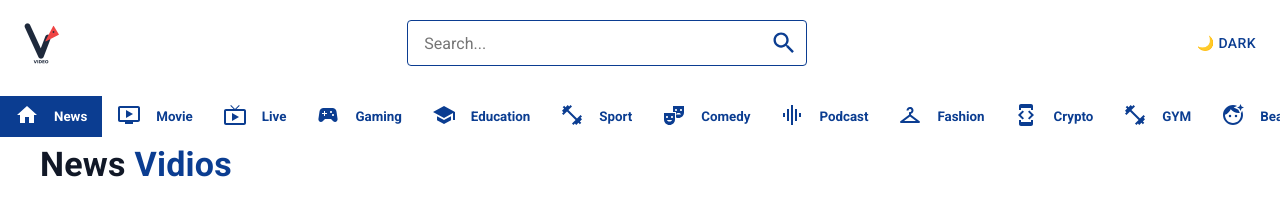
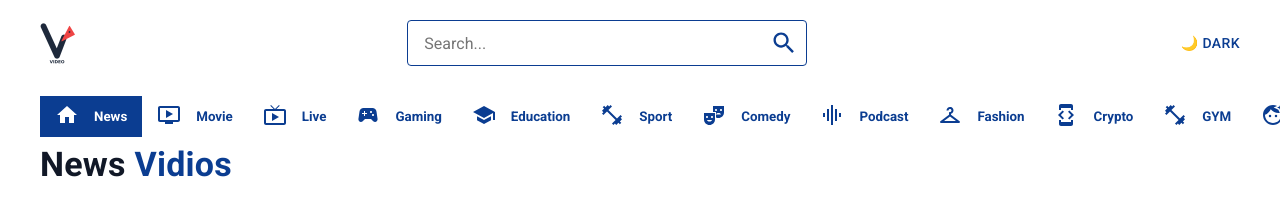
Before and after one commit to xquvonch/vonni-tube, a React (Create React App) app: page / in a window 1280 px wide. Shown: the top 197 px of the page. Built offline with nearby package versions, Linux system fonts and the light colour scheme; no server answers.

Commit message:
to give padding to navbar and category

```diff
--- a/src/components/category/Category.jsx
+++ b/src/components/category/Category.jsx
@@ -16,6 +16,7 @@ const Category = ({ handlesellectedCategory, sellectedCategory }) => {
         "&::-webkit-scrollbar": {
           display: "none",
         },
+        paddingX:'40px',
         scrollbarWidth: "none",
         msOverflowStyle: "none",
         position: "fixed",
--- a/src/components/navbar/Navbar.jsx
+++ b/src/components/navbar/Navbar.jsx
@@ -19,6 +19,7 @@ const Navbar = () => {
       sx={{
         position: "fixed",
         width:'100%',
+        paddingX:'32px',
         top: "0",
         zIndex: 999,
         background:theme==='dark'?colors.primaryDark:colors.primary,
```
Also changed, not shown: src/index.css (line endings or trailing spaces).
